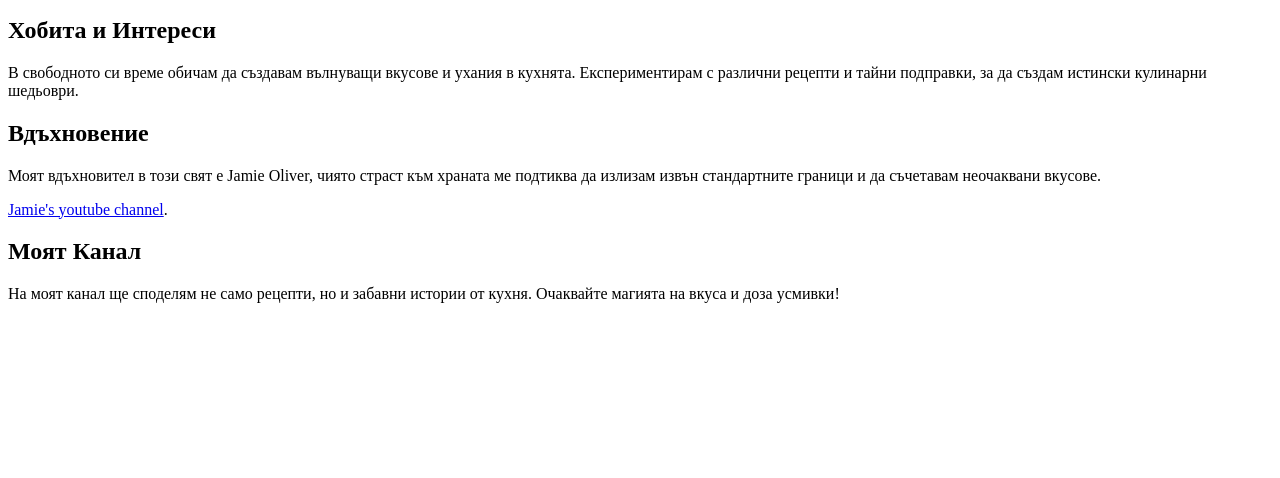
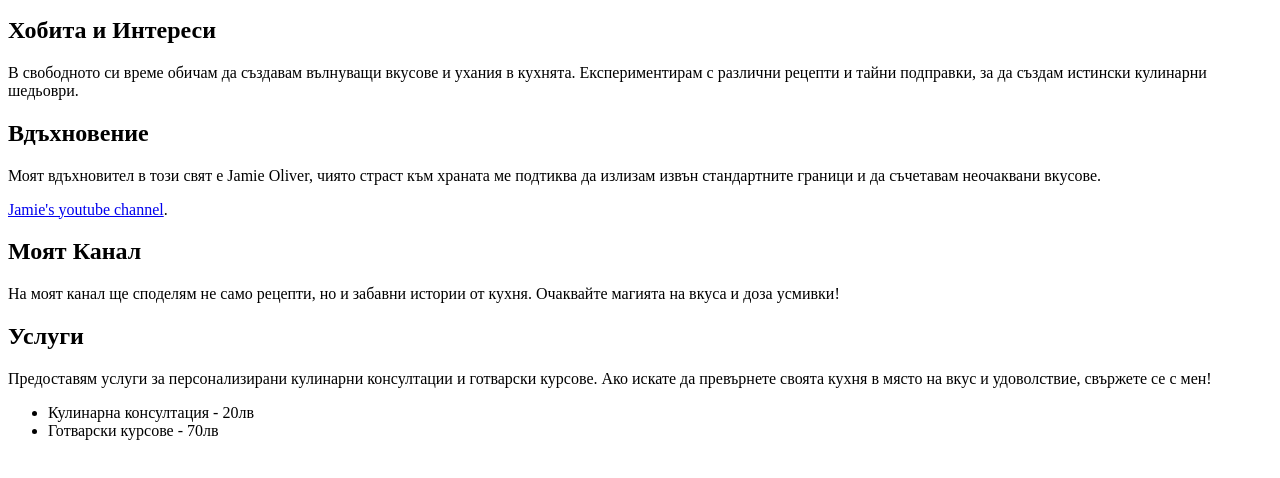
Before and after one commit to vanessa-yaneva/stu2001321030, a plain HTML site: page index.html in a window 1280 px wide. Shown: the part 102-580 px from the top of the page. Drawn offline with Linux system fonts and the light colour scheme.

Commit message:
Update: added information about what I offer and prices

```diff
--- a/index.html
+++ b/index.html
@@ -30,5 +30,14 @@
         <p>На моят канал ще споделям не само рецепти, но и забавни истории от кухня. Очаквайте магията на вкуса и доза усмивки!</p>
     </section>
 
+    <section>
+        <h2>Услуги</h2>
+        <p>Предоставям услуги за персонализирани кулинарни консултации и готварски курсове. Ако искате да превърнете своята кухня в място на вкус и удоволствие, свържете се с мен!</p>
+		<ul>
+            <li>Кулинарна консултация - 20лв</li>
+            <li>Готварски курсове - 70лв</li>
+        </ul>
+    </section>
+
   </body>
 </html>
```
